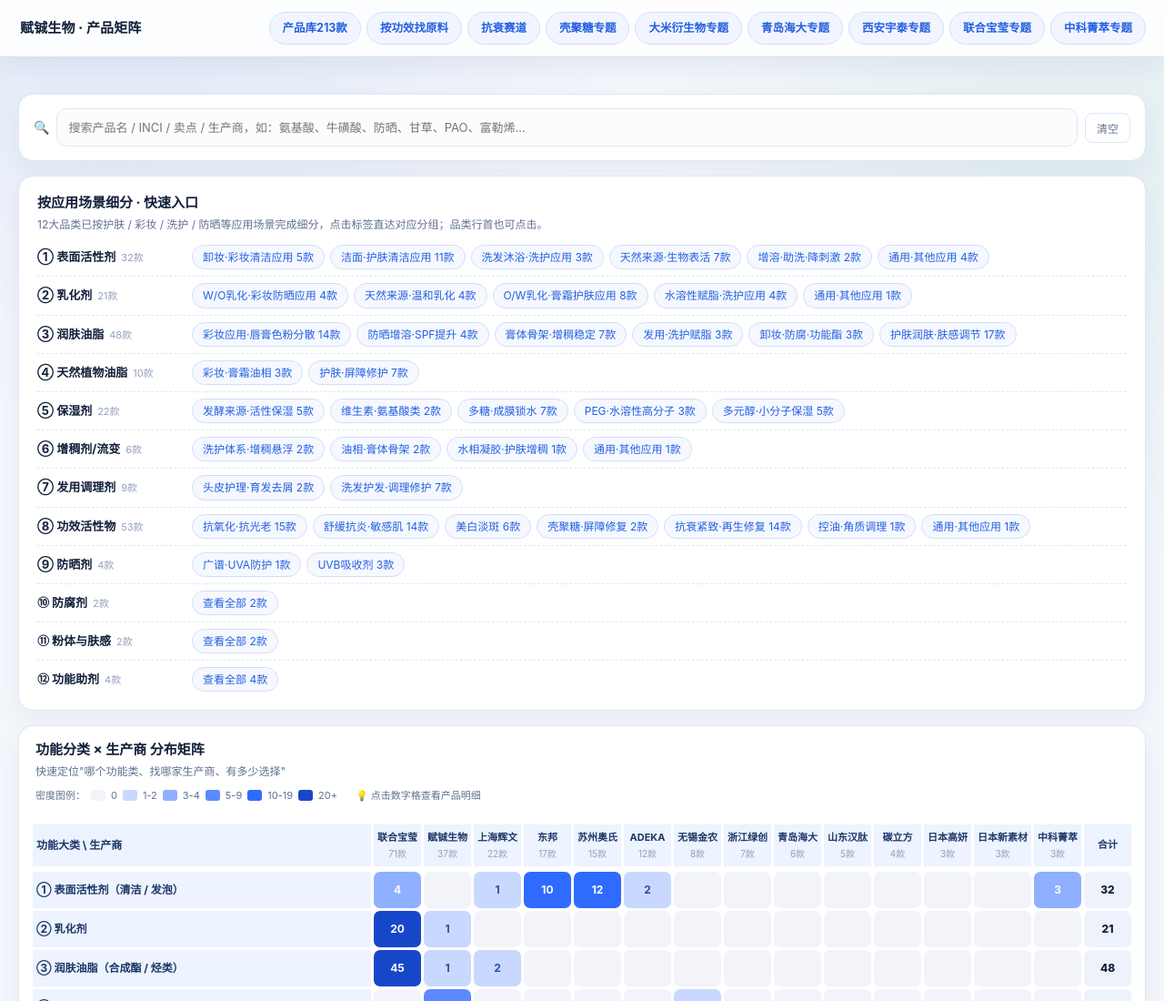
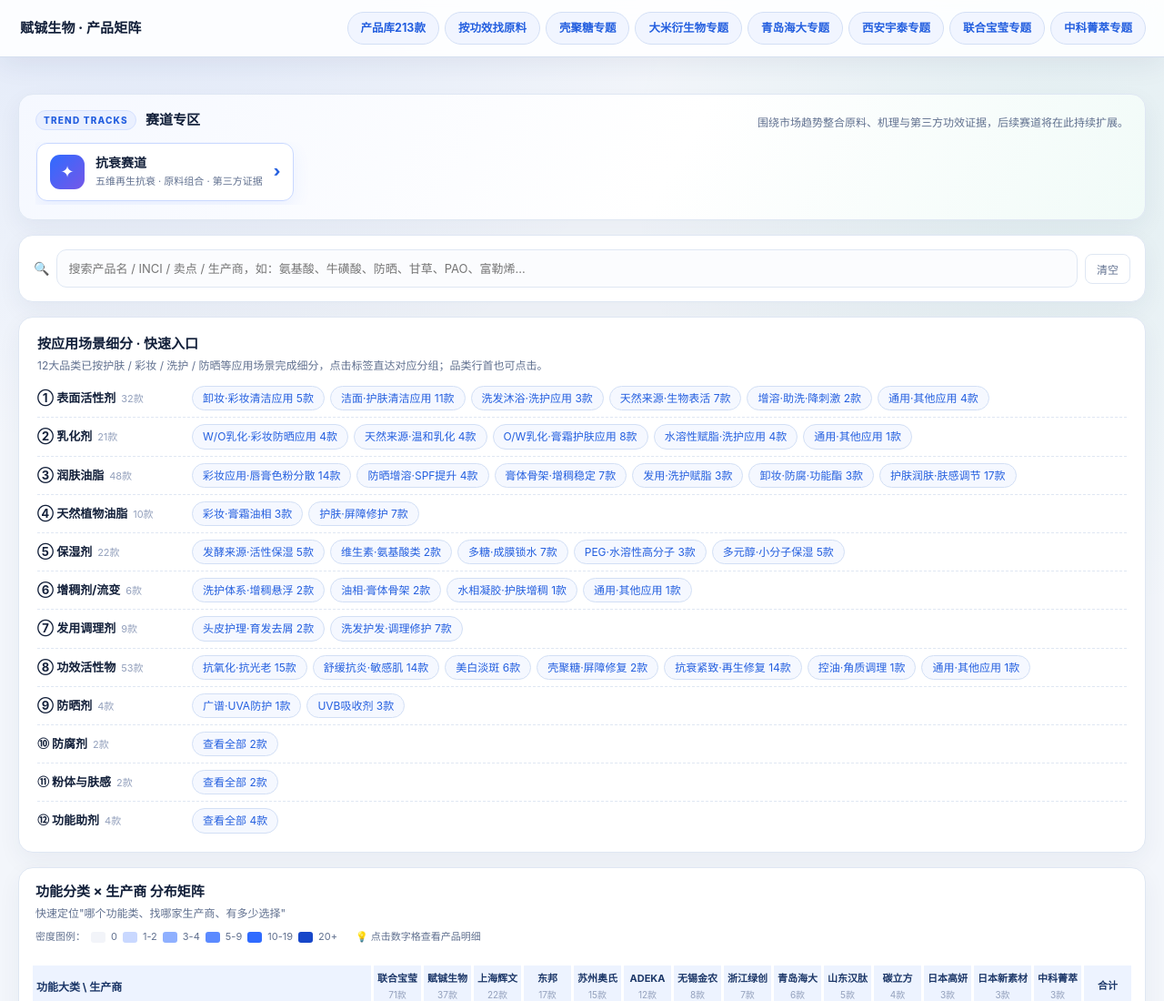
Before and after one commit to futurebio/futurebio.github.io, a plain HTML site: page index.html in a window 1280 px wide. Shown: the top 1100 px of the page at 91% size. Drawn offline with Linux system fonts and the light colour scheme.

Commit message:
调整抗衰赛道入口位置

```diff
--- a/index.html
+++ b/index.html
@@ -98,20 +98,47 @@ tr:hover td.rowh-h{color:var(--blue)}
 .tn-links button{font-size:12.5px;font-weight:700;color:var(--blue);background:#EEF3FF;border:1px solid #D8E3FF;border-radius:20px;padding:5px 13px;transition:background .15s ease,color .15s ease,border-color .15s ease,box-shadow .15s ease}
 .tn-links button:hover{background:#DCE7FF;border-color:#B9CCFF}
 .tn-links button.is-active{color:#fff;background:var(--blue);border-color:var(--blue);box-shadow:0 5px 14px rgba(47,107,255,.22)}
+.track-hub{margin-top:16px;padding:16px 18px;background:linear-gradient(120deg,#F5F8FF 0%,#FFFFFF 58%,#F1FBF8 100%)}
+.track-hub-head{display:flex;align-items:flex-end;justify-content:space-between;gap:18px;margin-bottom:12px}
+.track-hub-title{display:flex;align-items:center;gap:10px}
+.track-hub-title h2{font-size:15px;font-weight:800}
+.track-hub-title .eyebrow{font-size:10px;font-weight:800;letter-spacing:.12em;color:var(--blue);background:#EAF0FF;border:1px solid #D5E1FF;border-radius:999px;padding:2px 8px}
+.track-hub-head p{font-size:12px;color:var(--muted)}
+.track-list{display:flex;gap:10px;overflow-x:auto;padding:1px 1px 4px;scrollbar-width:thin}
+.track-entry{flex:0 0 auto;min-width:252px;border:1px solid #C9D8FF;border-radius:12px;background:#fff;padding:12px 14px;display:flex;align-items:center;gap:12px;text-align:left;color:var(--ink);font:inherit;cursor:pointer;box-shadow:0 7px 20px rgba(47,107,255,.08);transition:transform .15s ease,border-color .15s ease,box-shadow .15s ease}
+.track-entry:hover{transform:translateY(-2px);border-color:#7EA2FF;box-shadow:0 10px 26px rgba(47,107,255,.14)}
+.track-icon{display:grid;place-items:center;width:38px;height:38px;flex:0 0 38px;border-radius:11px;background:linear-gradient(135deg,#2F6BFF,#7557E8);color:#fff;font-size:18px}
+.track-copy{display:block;min-width:0}
+.track-name{display:block;font-size:14px;font-weight:800;line-height:1.25}
+.track-desc{display:block;margin-top:3px;font-size:11px;color:var(--muted);white-space:nowrap}
+.track-arrow{margin-left:auto;color:var(--blue);font-size:17px;font-weight:800}
 .site-view[hidden]{display:none!important}
 .spa-remote{max-width:1440px;margin:0 auto;min-height:72vh;background:var(--bg)}
 .frame-status{max-width:1400px;margin:20px auto;padding:16px 20px;border:1px solid var(--line);border-radius:12px;background:#fff;color:var(--muted);font-size:13px}
 #contentFrame{display:block;width:100%;min-height:760px;border:0;background:var(--bg)}
-@media (max-width:720px){.topnav .tn-in{align-items:flex-start}.tn-links{width:100%;overflow-x:auto;flex-wrap:nowrap;padding-bottom:2px}.tn-links button{white-space:nowrap}.spa-remote{min-height:80vh}}
+@media (max-width:720px){.topnav .tn-in{align-items:flex-start}.tn-links{width:100%;overflow-x:auto;flex-wrap:nowrap;padding-bottom:2px}.tn-links button{white-space:nowrap}.track-hub{padding:14px}.track-hub-head{display:block;margin-bottom:10px}.track-hub-head p{margin-top:3px}.track-entry{min-width:238px}.spa-remote{min-height:80vh}}
 @media print{.spa-remote{display:none!important}}
 </style>
 <link rel="stylesheet" href="/assets/site-polish.css">
 <link rel="stylesheet" href="/assets/advantage-products.css">
 </head>
 <body>
-<div class="topnav"><div class="tn-in"><button class="tn-brand nav-view is-active" type="button" data-view="matrix" aria-pressed="true">赋铖生物 · 产品矩阵</button><span class="tn-links" role="navigation" aria-label="站内栏目"><button class="nav-view" type="button" data-view="products" data-path="products/" aria-pressed="false">产品库213款</button><button class="nav-view" type="button" data-view="efficacy" data-path="efficacy/" aria-pressed="false">按功效找原料</button><button class="nav-view" type="button" data-view="antiaging" data-path="anti-aging/" aria-pressed="false">抗衰赛道</button><button class="nav-view" type="button" data-view="chitosan" data-path="chitosan/" aria-pressed="false">壳聚糖专题</button><button class="nav-view" type="button" data-view="rice" data-path="rice/" aria-pressed="false">大米衍生物专题</button><button class="nav-view" type="button" data-view="haida" data-path="qingdao-haida/" aria-pressed="false">青岛海大专题</button><button class="nav-view" type="button" data-view="yutai" data-path="xian-yutai/" aria-pressed="false">西安宇泰专题</button><button class="nav-view" type="button" data-view="baoying" data-path="lianhe-baoying/" aria-pressed="false">联合宝莹专题</button><button class="nav-view" type="button" data-view="jingcui" data-path="zhongke-jingcui/" aria-pressed="false">中科菁萃专题</button></span></div></div>
+<div class="topnav"><div class="tn-in"><button class="tn-brand nav-view is-active" type="button" data-view="matrix" aria-pressed="true">赋铖生物 · 产品矩阵</button><span class="tn-links" role="navigation" aria-label="站内栏目"><button class="nav-view" type="button" data-view="products" data-path="products/" aria-pressed="false">产品库213款</button><button class="nav-view" type="button" data-view="efficacy" data-path="efficacy/" aria-pressed="false">按功效找原料</button><button class="nav-view" type="button" data-view="chitosan" data-path="chitosan/" aria-pressed="false">壳聚糖专题</button><button class="nav-view" type="button" data-view="rice" data-path="rice/" aria-pressed="false">大米衍生物专题</button><button class="nav-view" type="button" data-view="haida" data-path="qingdao-haida/" aria-pressed="false">青岛海大专题</button><button class="nav-view" type="button" data-view="yutai" data-path="xian-yutai/" aria-pressed="false">西安宇泰专题</button><button class="nav-view" type="button" data-view="baoying" data-path="lianhe-baoying/" aria-pressed="false">联合宝莹专题</button><button class="nav-view" type="button" data-view="jingcui" data-path="zhongke-jingcui/" aria-pressed="false">中科菁萃专题</button></span></div></div>
 <section id="matrixView" class="site-view">
 <main class="wrap">
+  <section class="card track-hub" aria-labelledby="trackHubTitle">
+    <div class="track-hub-head">
+      <div class="track-hub-title"><span class="eyebrow">TREND TRACKS</span><h2 id="trackHubTitle">赛道专区</h2></div>
+      <p>围绕市场趋势整合原料、机理与第三方功效证据，后续赛道将在此持续扩展。</p>
+    </div>
+    <div class="track-list" role="navigation" aria-label="功效赛道">
+      <button class="track-entry nav-view" type="button" data-view="antiaging" data-path="anti-aging/" aria-pressed="false">
+        <span class="track-icon" aria-hidden="true">✦</span>
+        <span class="track-copy"><span class="track-name">抗衰赛道</span><span class="track-desc">五维再生抗衰 · 原料组合 · 第三方证据</span></span>
+        <span class="track-arrow" aria-hidden="true">›</span>
+      </button>
+    </div>
+  </section>
   <div class="card search-card">
     <div class="search-row">
       <span class="sicon">🔍</span>
```
